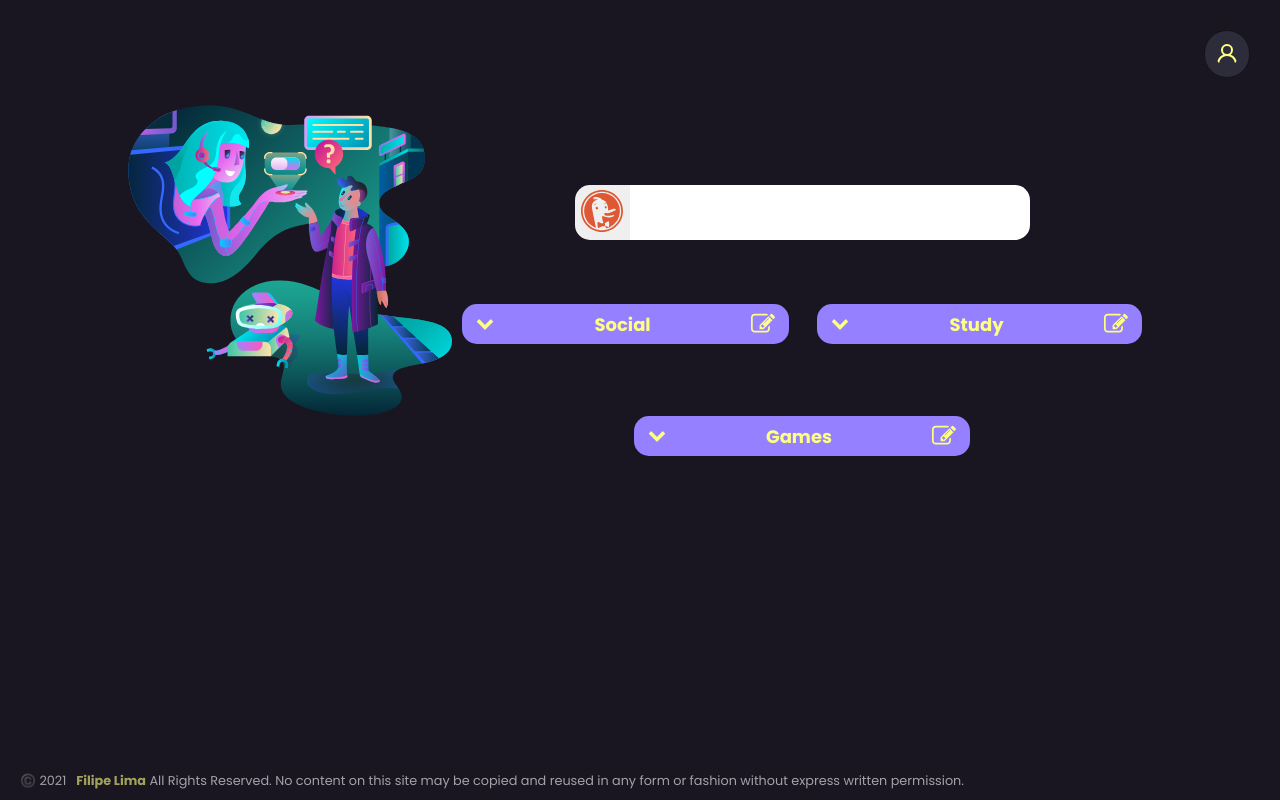
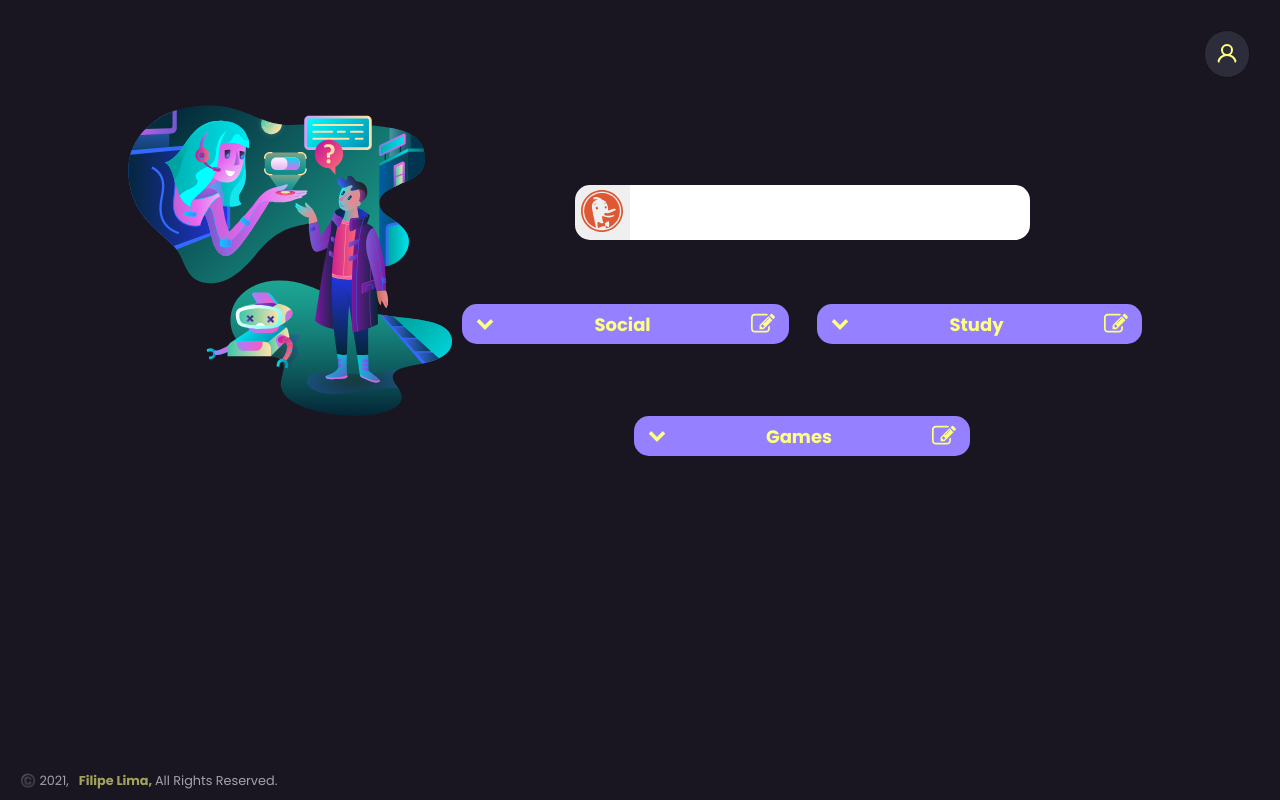
Before and after one commit to datsfilipe/browser-home, a Next.js app: page / in a window 1280 px wide. Built offline with nearby package versions, Linux system fonts and the light colour scheme; no server answers.

Commit message:
update footer

```diff
--- a/src/pages/index.tsx
+++ b/src/pages/index.tsx
@@ -23,6 +23,7 @@ const Home: NextPage = () => {
   }, [user.id])
 
   return (
+
     <Container>
       <Head>
         <title>Home page</title>
@@ -51,7 +52,7 @@ const Home: NextPage = () => {
         </div>
       </Main>
       <Footer>
-        ©️ 2021  <a href="http://localhost:3000"> <strong>Filipe Lima</strong> All Rights Reserved. No content on this site may be copied and reused in any form or fashion without express written permission.</a>
+          ©️ 2021, <a href="http://localhost:3000"> <strong>Filipe Lima, </strong> All Rights Reserved.</a>
       </Footer>
     </Container>
   )
```
